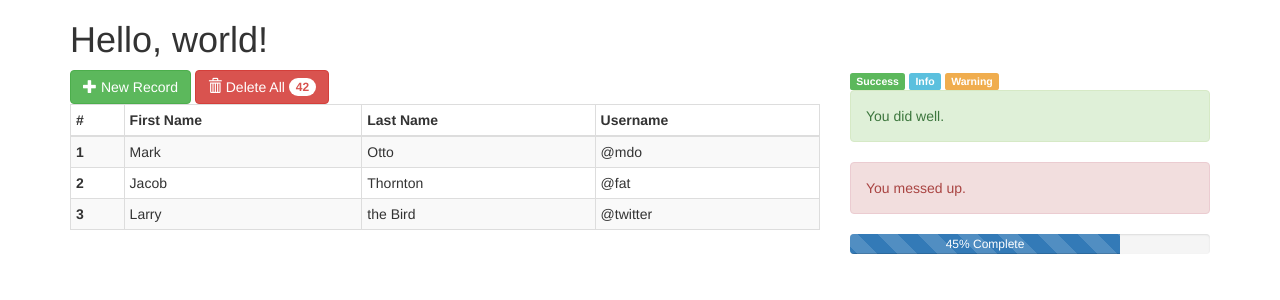
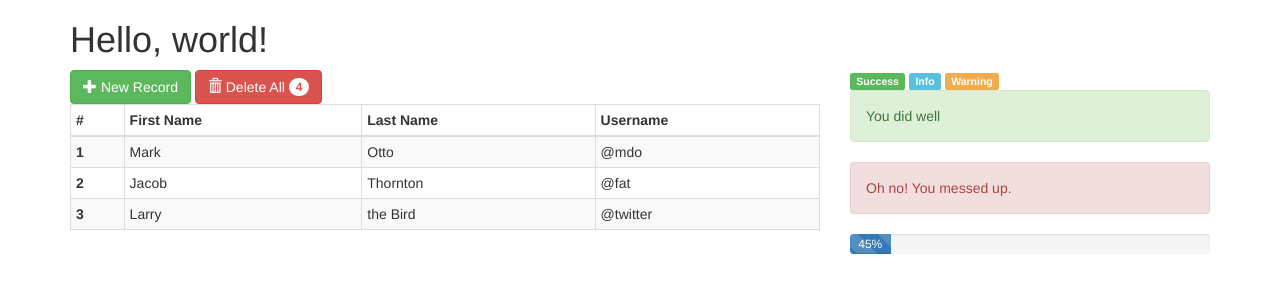
Before and after one commit to kevinflaherty/Web-Programming, a PHP site: page / in a window 1280 px wide. Shown: the top 300 px of the page. Run offline with PHP 8.4, Linux system fonts and the light colour scheme; some libraries are stand-ins or nearby versions.

Commit message:
Javascript debugging practice

```diff
--- a/index.php
+++ b/index.php
@@ -8,26 +8,23 @@
     <title>Bootstrap 101 Template</title>
 
     <!-- Bootstrap -->
-    <link href="https://maxcdn.bootstrapcdn.com/bootstrap/3.3.5/css/bootstrap.min.css" rel="stylesheet">
-
+    <link rel="stylesheet" href="https://maxcdn.bootstrapcdn.com/bootstrap/3.3.5/css/bootstrap.min.css">
   </head>
   <body>
     <div class="container">
             <h1>Hello, world!</h1>
       <div class="row">
-        <div class="col-md-8 col-xs-8">
-
+        <div class="col-md-8 col-xs-10">
             <a href="#" class="btn btn-success">
-            <span class="glyphicon glyphicon-plus" aria-hidden="true"></span>
+                <i class="glyphicon glyphicon-plus"></i>
                 New Record
             </a>
             <a href="#" class="btn btn-danger">
-            <span class="glyphicon glyphicon-trash" aria-hidden="true"></span>
+                <i class="glyphicon glyphicon-trash"></i>
                 Delete All
-            <span class="badge">42</span>
+                <span class="badge">4</span>
             </a>
-
-          <table class="table table-bordered table-condensed table-striped table-hover">
+            <table class="table table-condensed table-striped table-bordered table-hover">
               <thead>
                 <tr>
                   <th>#</th>
@@ -59,32 +56,54 @@
             </table>
 
         </div>
-        <div class="col-sm-4 col-xs-2">
+        <div class="col-md-4 col-xs-2">
             <span class="label label-success">Success</span>
             <span class="label label-info">Info</span>
             <span class="label label-warning">Warning</span>
         </div>
-
-        <div class="col-sm-4 col-xs-11">
-          <div class="alert alert-success" role="alert">You did well.</div>
-          <div class="alert alert-danger" role="alert">You messed up.</div>
+        <div class="col-md-4 col-xs-10">
+            <div class="alert alert-success" role="alert">
+                You did well
+            </div>
+            <div class="alert alert-danger" role="alert">
+                Oh no! You messed up.
+            </div>
             <div class="progress">
-            <div class="progress-bar progress-bar-striped active" role="progressbar" aria-valuenow="45" aria-valuemin="0" aria-valuemax="100" style="width: 45%">
-              <span>45% Complete</span>
+              <div class="progress-bar progress-bar-striped active" role="progressbar" aria-valuenow="45" aria-valuemin="0" aria-valuemax="100" style="width: 15%">
+                <span >45% Complete</span>
               </div>
             </div>
+
         </div>
       </div>
 
 
+    </div>
 
-    </div>
-    <!-- jQuery (necessary for Bootstrap's JavaScript plugins) -->
     <script src="https://ajax.googleapis.com/ajax/libs/jquery/1.11.3/jquery.min.js"></script>
-    <!-- Include all compiled plugins (below), or include individual files as needed -->
     <script src="https://maxcdn.bootstrapcdn.com/bootstrap/3.3.5/js/bootstrap.min.js"></script>
+
     <script type="text/javascript">
-      $(".progress-bar").animate({width: "75%"}, 2000)
+
+      (function(){
+        $(".progress-bar").animate({width: $(".progress").width() * .75});
+
+        var SomeName = function(){
+          $(".progress-bar").animate({width: MyObject.intendedWidth}, 2000);
+      }
+
+      var MyObject = {
+        hello: "world",
+        intendedWidth: $(".progress-bar").width() * .75
+      };
+
+      SomeName();
+
+      })()
+
+
+      //setTimeout( SomeName, 1000);
     </script>
+
 </body>
 </html>
```
Lines whose indentation alone changed are shown as unchanged.
